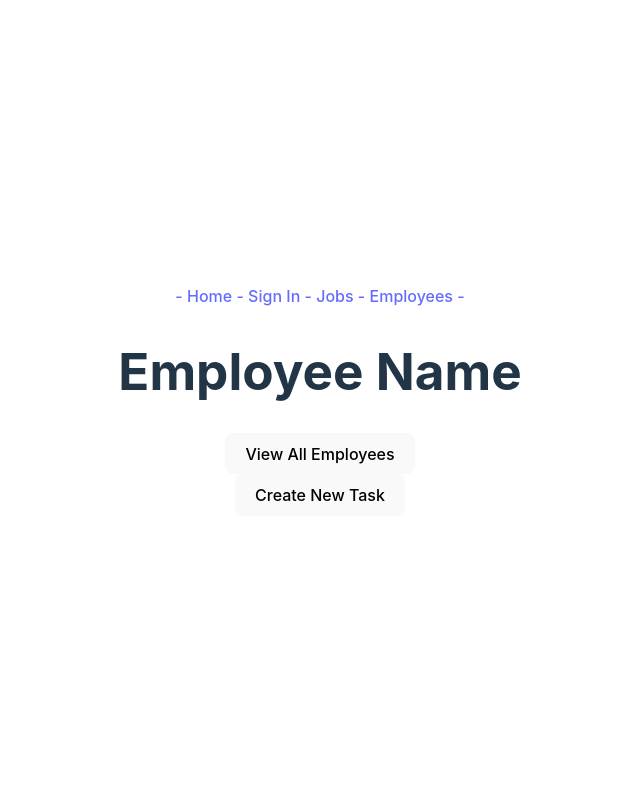
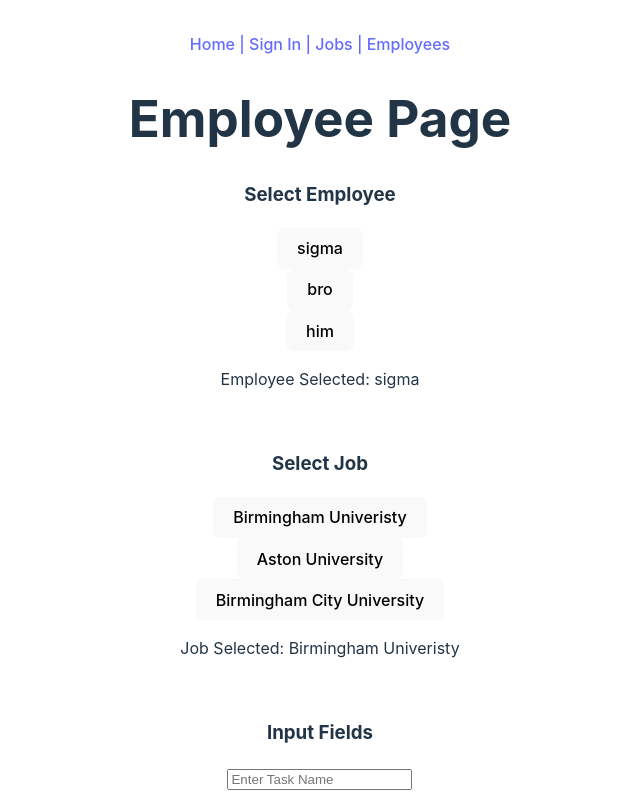
Before and after one commit to KareemSab278/VeraCleaningFrontend, a React (Vite) app: page /employees in a window 1280 px wide. Shown: the top 800 px of the page, without its empty margins (320-960 px from the left). Built offline with nearby package versions, Linux system fonts and the light colour scheme.

Commit message:
added some functionality and prepped it better for backend implementation

```diff
--- a/src/components/Dropdown.jsx
+++ b/src/components/Dropdown.jsx
@@ -1,13 +1,15 @@
 const Dropdown = ({ options, selected, onSelectedChange }) => {
     const renderedOptions = options.map((option) => {
         return (
+            <>
             <div
                 key={option.value}
                 className="item"
                 onClick={() => onSelectedChange(option)}
             >
-                {option.label}
+                <button>{option.label}</button>
             </div>
+            </>
         );
     });
 
--- a/src/components/navBar.jsx
+++ b/src/components/navBar.jsx
@@ -3,10 +3,10 @@
 export default function NavBar() {
     return (
         <>
-            <Link to='/'> - Home - </Link>
-            <Link to='/SignIn'>  Sign In - </Link>
-            <Link to='/Jobs'>  Jobs - </Link>
-            <Link to='/employees'>  Employees - </Link>
+            <Link to='/'> Home | </Link>
+            <Link to='/SignIn'>  Sign In | </Link>
+            <Link to='/Jobs'>  Jobs | </Link>
+            <Link to='/employees'>  Employees</Link>
         </>
     );
 }
--- a/src/pages/Employees.jsx
+++ b/src/pages/Employees.jsx
@@ -1,82 +1,108 @@
 import React, { useState } from 'react';
-import Button from "../components/Button";
-import { buttonClickedExperiemnt } from "../app";
-import PopupWrapper from '../components/PopUp';
 import TextBox from '../components/TextBox';
 import Dropdown from '../components/Dropdown';
 
-const options = [
-    { value: 'red', label: 'Red' },
-    { value: 'green', label: 'Green' },
-    { value: 'blue', label: 'Blue' }
+// ========================== Options for Dropdown ========================== //
+
+export const tempTasks = [
+    { name: "sigma", task: "clean room 1738", startTime: "12:00", endTime: "13:00" },
+    { name: "bro", task: "clean room 69", startTime: "12:00", endTime: "13:00" },
+    { name: "him", task: "clean room 80085", startTime: "12:00", endTime: "13:00" }
 ];
 
+const tempJobs = [
+    { name: "Birmingham Univeristy" },
+    { name: "Aston University" },
+    { name: "Birmingham City University" },
+];
+
+const employeeOptions = tempTasks.map(task => ({
+    value: task.name,
+    label: task.name,
+}));
+
+const jobOptions = tempJobs.map(job => ({
+    value: job.name,
+    label: job.name,
+}));
+
+// ============================= Employees Component ============================= //
+
 const Employees = () => {
+
+    // ========================== State Declarations ========================== //
+
     const [employeeInput, setEmployeeInput] = useState("");
     const [taskName, setTaskName] = useState("");
     const [startTime, setStartTime] = useState("");
     const [endTime, setEndTime] = useState("");
-    const [selected, setSelected] = useState(options[0]);
 
+    // Selection states for dropdowns
+
+    const [selectedEmployee, setSelectedEmployee] = useState(employeeOptions[0]);
+    const [selectedJob, setSelectedJob] = useState(jobOptions[0]);
+
+    // ========================== Form Submission Handler ========================== //
 
     const handleSubmit = (e) => {
         e.preventDefault();
-        console.log("Employee:", employeeInput);
-        console.log("Task:", taskName);
+        console.log("-----------------------------------");
+        console.log("Employee Selected:", selectedEmployee.label);
+        console.log("Job Selected:", selectedJob.label);
+        console.log("Task Name:", taskName);
         console.log("Start Time:", startTime);
         console.log("End Time:", endTime);
     };
 
+    // ========================== Render Component ========================== //
+
     return (
-        <>
         <div>
-                <h1>Employee Name</h1>
-                <Button text="View All Employees" onClick={() => buttonClickedExperiemnt("View All Employees")} />
+            <h1>Employee Page</h1>
+            <form onSubmit={handleSubmit}>
+                {/* ------------------ Employee Selection ------------------ */}
+                <h3>Select Employee</h3>
+                <Dropdown
+                    options={employeeOptions}
+                    selected={selectedEmployee}
+                    onSelectedChange={setSelectedEmployee}
+                />
+                <p>Employee Selected: {selectedEmployee.label}</p>
                 <br />
-                {/* ============================================================== */}
-                <PopupWrapper trigger={<button>Create New Task</button>}>
-                    <h2>New Task</h2>
-                    <form onSubmit={handleSubmit}>
-                        <TextBox
-                            value={employeeInput}
-                            onChange={(e) => setEmployeeInput(e.target.value)}
-                            placeholder="Enter Employee Name"
+
+                {/* ------------------ Job Selection ------------------ */}
+                <h3>Select Job</h3>
+                <Dropdown
+                    options={jobOptions}
+                    selected={selectedJob}
+                    onSelectedChange={setSelectedJob}
                 />
+                <p>Job Selected: {selectedJob.label}</p>
                 <br />
-                        <Dropdown
-                            options={options}
-                            selected={selected}
-                            onSelectedChange={setSelected}
-                        />
-                        <p>Selected: {selected.label}</p>
-                        <br />
+
+                {/* ------------------ Task Details ------------------ */}
+                <h3>Input Fields</h3>
                 <TextBox
                     value={taskName}
                     onChange={(e) => setTaskName(e.target.value)}
                     placeholder="Enter Task Name"
                 />
-                        <br />
-                        <br />
+                <br /><br />
                 <TextBox
                     value={startTime}
                     onChange={(e) => setStartTime(e.target.value)}
                     placeholder="Enter Start Time"
                 />
-                        <br />
-                        <br />
+                <br /><br />
                 <TextBox
                     value={endTime}
                     onChange={(e) => setEndTime(e.target.value)}
                     placeholder="Enter End Time"
                 />
-                        <br />
-                        <br />
+                <br /><br />
                 <button type="submit">Submit</button>
             </form>
-                </PopupWrapper>
-                {/* ============================================================== */}
         </div>
-        </>
     );
 };
 
--- a/src/pages/Jobs.jsx
+++ b/src/pages/Jobs.jsx
@@ -15,6 +15,7 @@
   return (
     <div>
       <h1>Jobs</h1>
+      <p>this button is for creating a new job</p>
       <PopupWrapper trigger={<button>Create New Job</button>}>
         <h2>New Job</h2>
         <form onSubmit={handleSubmit}>
@@ -28,9 +29,8 @@
         </form>
       </PopupWrapper>
       <br />
+      <p>this button is for viewing all jobs in hostory completed or not</p>
       <Button text="View Jobs" onClick={() => buttonClickedExperiemnt("View Job")} />
-      <br />
-      <Button text="Add Employees" onClick={() => buttonClickedExperiemnt("Add Employees")} />
       <br />
       {/* Add any additional features here */}
     </div>
```
Lines whose indentation alone changed are shown as unchanged.
